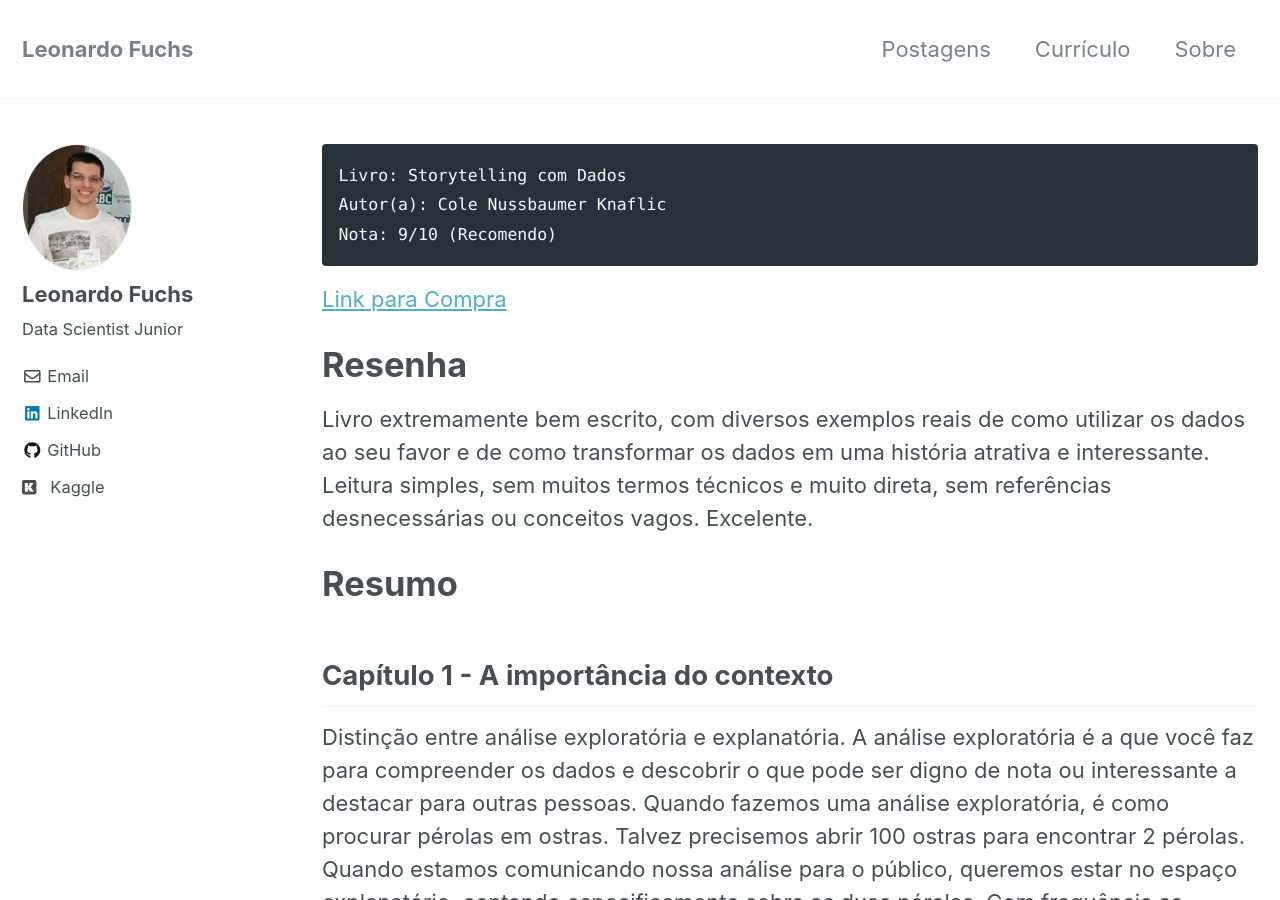
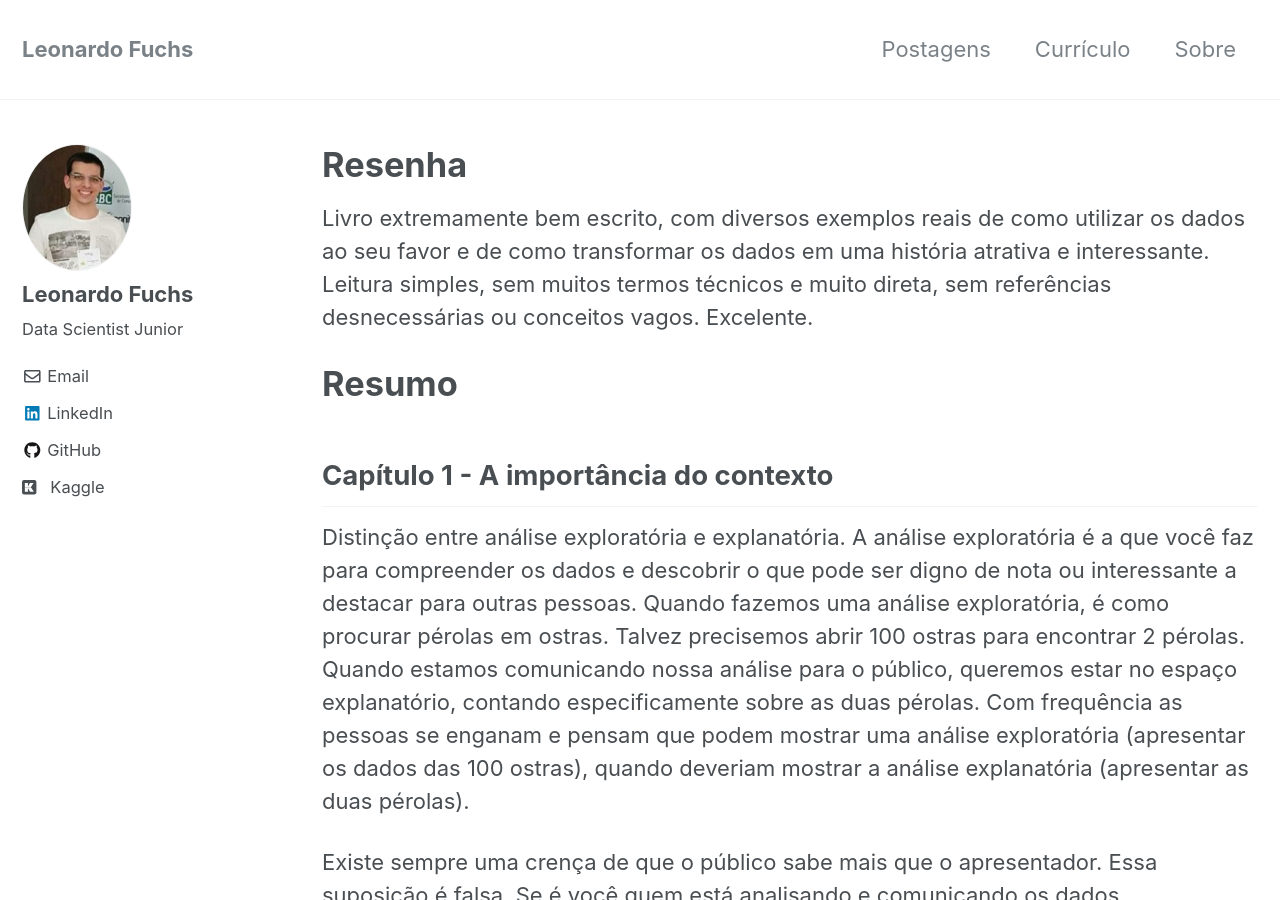
Before and after one commit to LeoFuchs/LeoFuchs.github.io, a Jekyll site: the page built from _posts/2020-09-15-storytelling-com-dados.md, in a window 1280 px wide and 900 px high. Built offline with Jekyll 4.4.1, drawn with Linux system fonts in a browser that asks for light colours; nearby versions of some CDN libraries; some of the changed text lies outside the part shown.

Commit message:
Update 2020-09-15-storytelling-com-dados.md

```diff
--- a/_posts/2020-09-15-storytelling-com-dados.md
+++ b/_posts/2020-09-15-storytelling-com-dados.md
@@ -7,12 +7,6 @@ tags: [storytelling, visualização de dados, negócios]
 excerpt: "Anotações referentes a leitura do livro "Storytelling com Dados" de Cole Nussbaumer Knaflic."
 mathjax: "true"
 ---
-
-    Livro: Storytelling com Dados
-    Autor(a): Cole Nussbaumer Knaflic
-    Nota: 9/10 (Recomendo)
-
-[Link para Compra](https://www.amazon.com.br/Storytelling-com-Dados-Visualiza%C3%A7%C3%A3o-Profissionais/dp/8550804681)
 
 # Resenha
 
```
Also changed, not shown: other parts of _posts/2020-09-15-storytelling-com-dados.md (+8 -0 lines).
